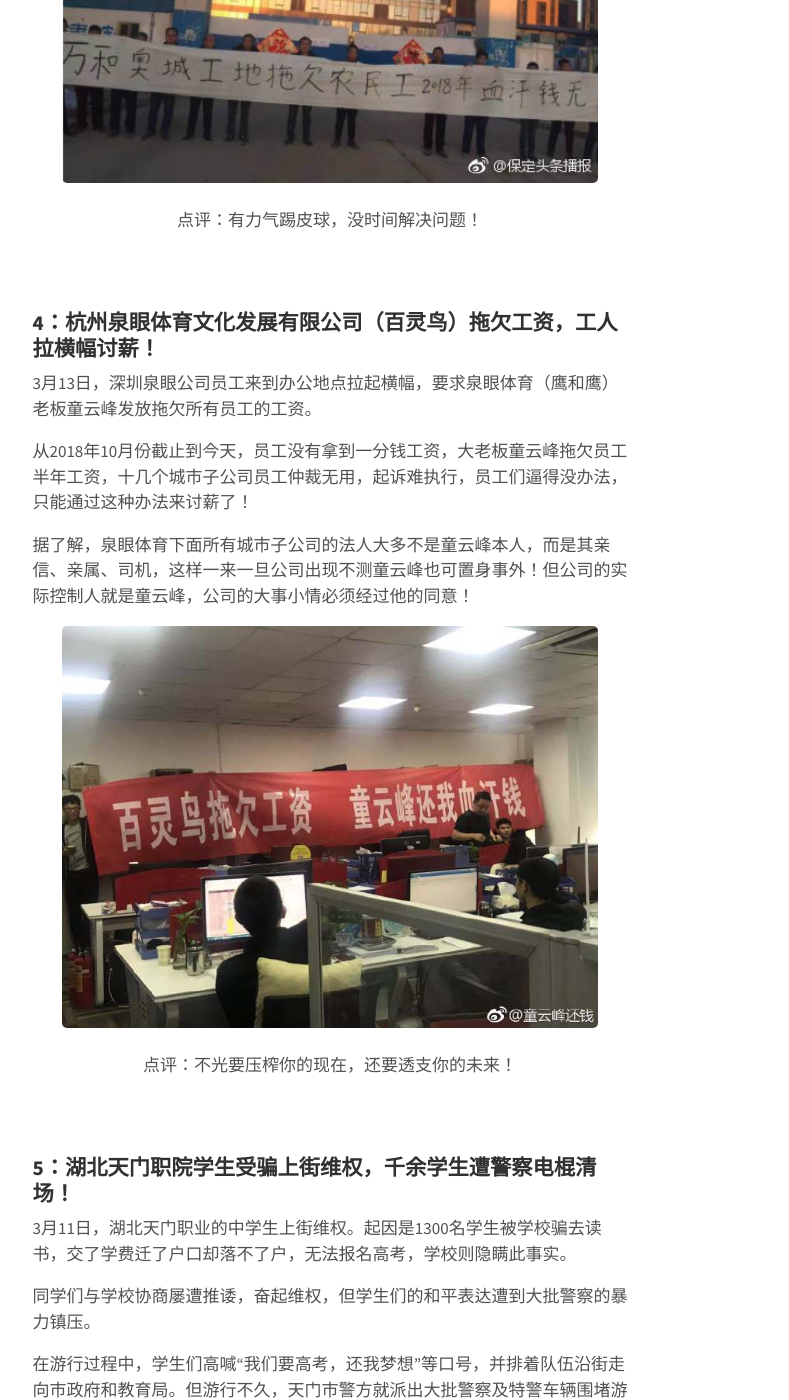
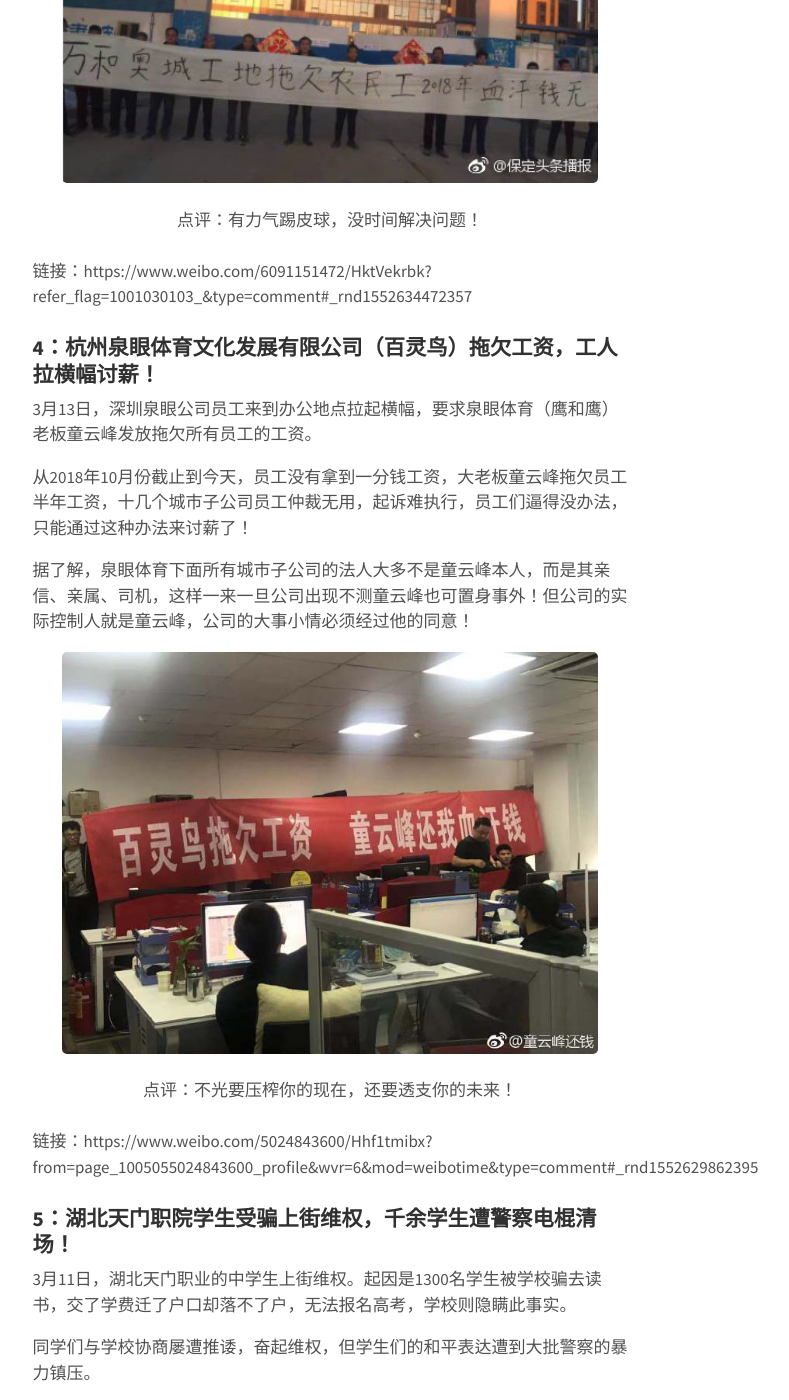
Before and after one commit to xsdai3/xsdai3.github.io, a Jekyll site: the page built from _posts/2019-03-15-惊恐！食品问题再刷“肮脏新记录”.md, in a window 1280 px wide and 1400 px high, scrolled down 2714 px. Shown: the whole window, without its empty margins (310-1099 px from the left). Built offline with Jekyll 4.4.1, drawn with Linux system fonts in a browser that asks for light colours; our own code applies the rules of GitHub Pages for plain Markdown files.

Commit message:
Update 2019-03-15-惊恐！食品问题再刷“肮脏新记录”.md

```diff
--- a/_posts/2019-03-15-惊恐！食品问题再刷“肮脏新记录”.md
+++ b/_posts/2019-03-15-惊恐！食品问题再刷“肮脏新记录”.md
@@ -36,6 +36,7 @@
 
 工人们在尝试了各个途径无果后，才有了今天拉横幅这一幕。
 <div style="text-align:center"><img src="/images/3.jpg" width="90%"><br>点评：有力气踢皮球，没时间解决问题！</div><br>
+链接：https://www.weibo.com/6091151472/HktVekrbk?refer_flag=1001030103_&type=comment#_rnd1552634472357
 <br>
 <h3>4：杭州泉眼体育文化发展有限公司（百灵鸟）拖欠工资，工人拉横幅讨薪！</h3>
 
@@ -45,6 +46,7 @@
 
 据了解，泉眼体育下面所有城市子公司的法人大多不是童云峰本人，而是其亲信、亲属、司机，这样一来一旦公司出现不测童云峰也可置身事外！但公司的实际控制人就是童云峰，公司的大事小情必须经过他的同意！
 <div style="text-align:center"><img src="/images/1.jpg" width="90%"><br>点评：不光要压榨你的现在，还要透支你的未来！</div><br>
+链接：https://www.weibo.com/5024843600/Hhf1tmibx?from=page_1005055024843600_profile&wvr=6&mod=weibotime&type=comment#_rnd1552629862395
 <br>
 <h3>5：湖北天门职院学生受骗上街维权，千余学生遭警察电棍清场！</h3>
 
```
